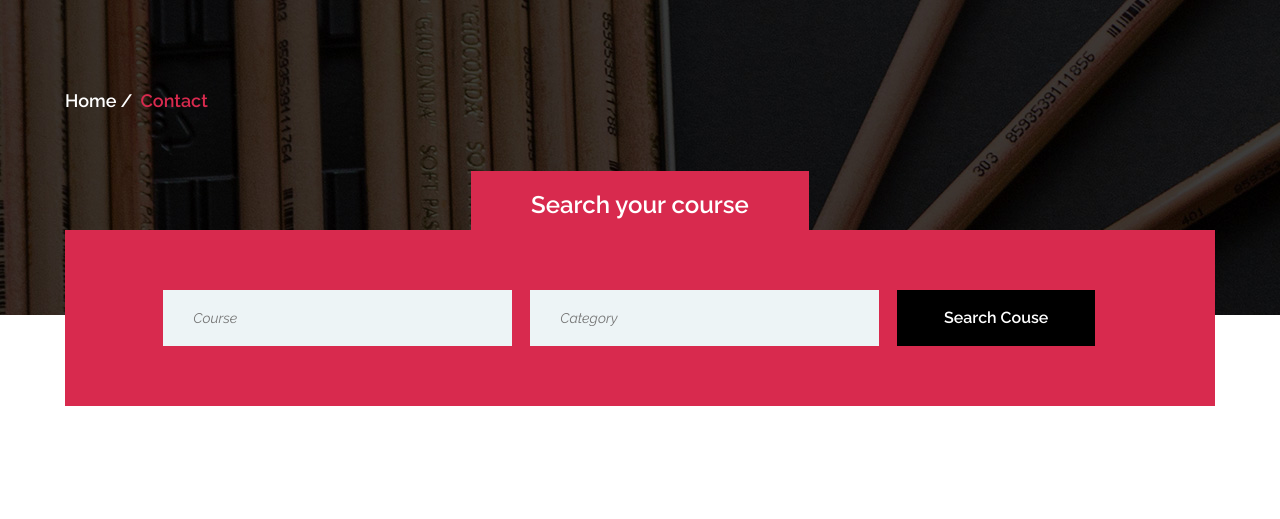
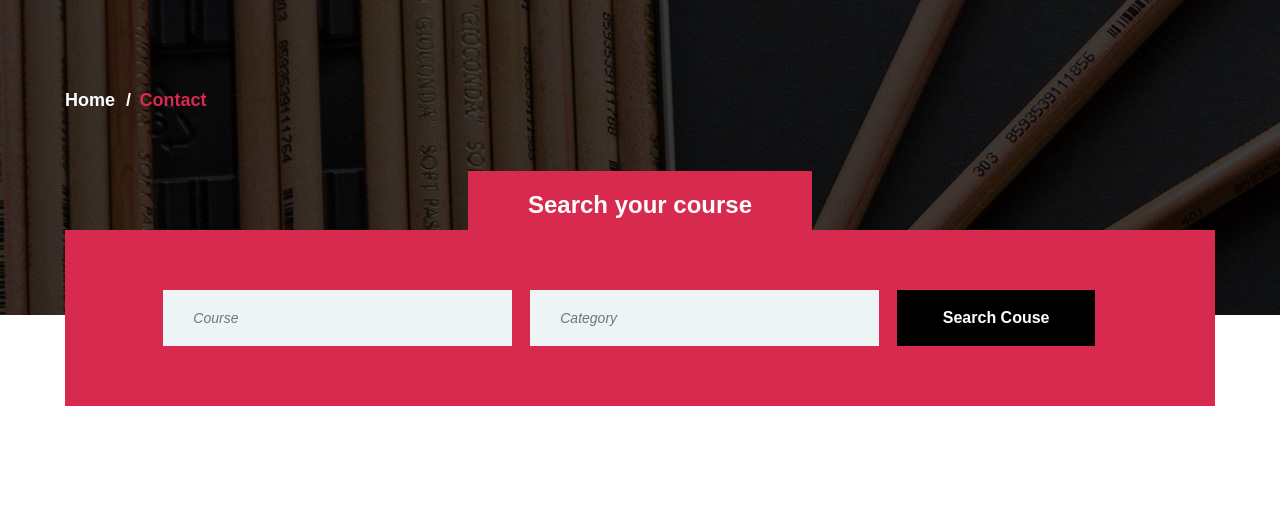
Before and after one commit to tharindu765/SkillSphere-Project, a plain HTML site: page webuni-gh-pages/contact.html in a window 1280 px wide. Shown: the part 128-647 px from the top of the page. Drawn offline with Linux system fonts and the light colour scheme; some packages are replaced by stand-ins of ours.

Commit message:
font change in contact

```diff
--- a/webuni-gh-pages/contact.html
+++ b/webuni-gh-pages/contact.html
@@ -10,7 +10,7 @@
 	<link href="img/favicon.ico" rel="shortcut icon"/>
 
 	<!-- Google Fonts -->
-	<link href="https://fonts.googleapis.com/css?family=Raleway:400,400i,500,500i,600,600i,700,700i,800,800i" rel="stylesheet">
+
 
 	<!-- Stylesheets -->
 	<link rel="stylesheet" href="css/bootstrap.min.css"/>
```
